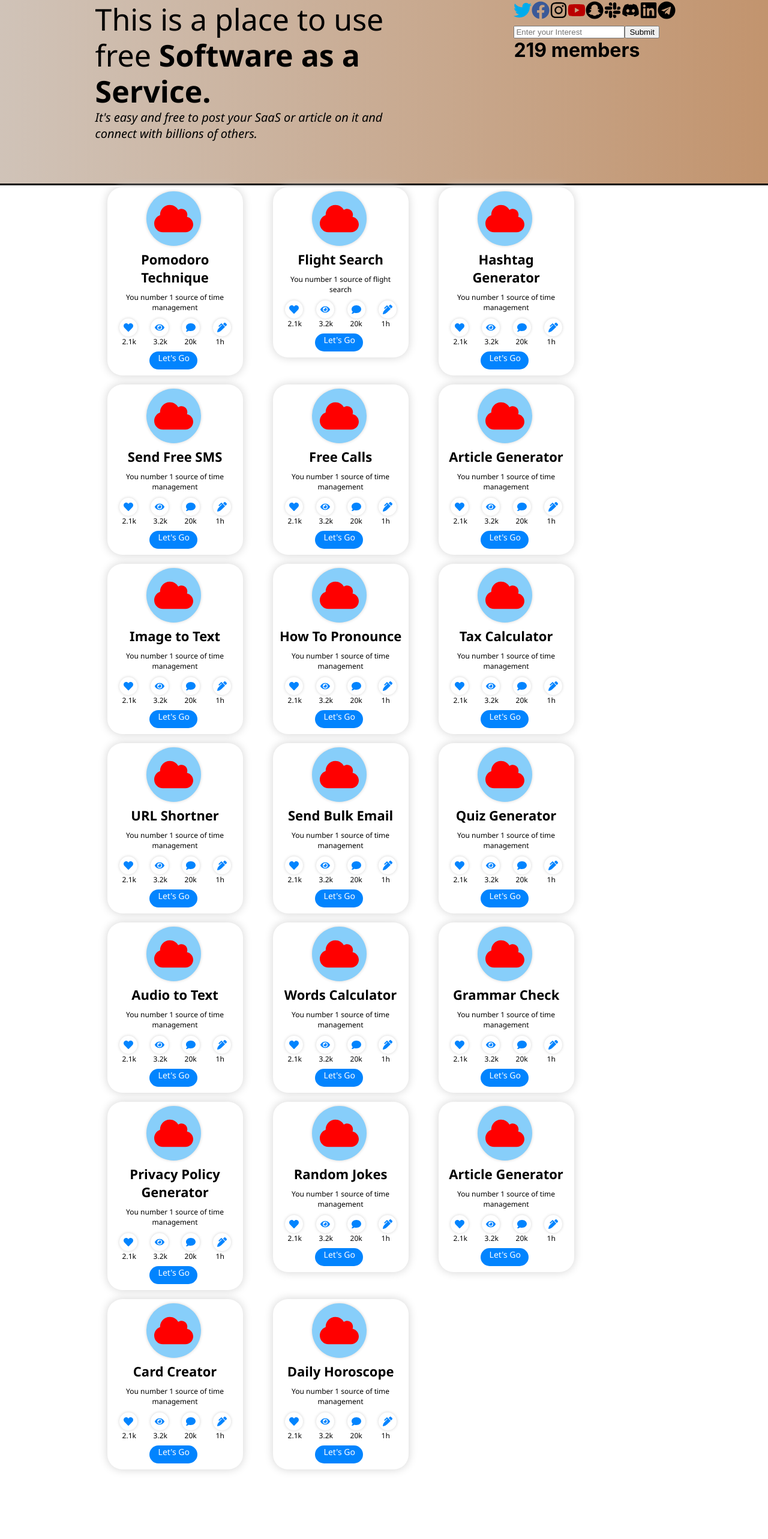
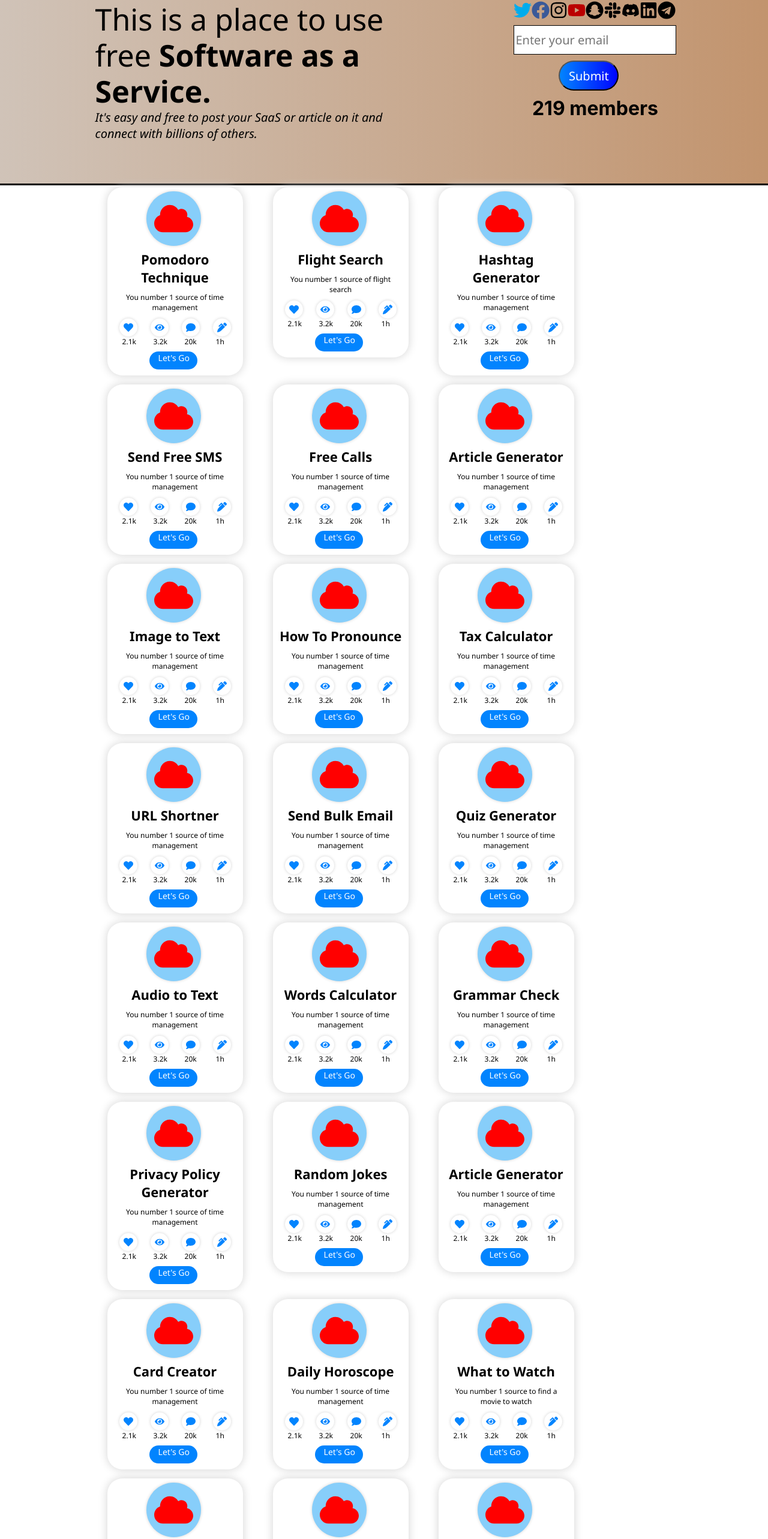
Before and after one commit to PackofSaaS/packofsaas, a React (Create React App) app in the folder client/: page / in a window 1280 px wide. Shown: the part 71-2637 px from the top of the page at 60% size. Before the commit the page ends 2536 px from the top, so only its background shows below. Built offline with nearby package versions, Linux system fonts and the light colour scheme.

Commit message:
5 new Tool cards and custom domain working

```diff
--- a/client/src/components/IntroSection.js
+++ b/client/src/components/IntroSection.js
@@ -69,15 +69,18 @@ export default function IntroSection() {
             <div style={{position: "absolute", float: "right"}}>
 
                     <input type="email"
-                    placeholder="Enter your Interest"
+                    className="inputtext"
+                    placeholder="Enter your email"
                     value={email}
                     onChange={e => handleInputChange(e.target.value)}/>
 
-                    <button onClick={handleSubmit}>Submit</button>
+                    <button
+                    className="btn-large"
+                    onClick={handleSubmit}>Submit</button>
 
                 <br/>
 
-                <h1>219 members</h1>
+                <h1 style={{textAlign: "center"}}>219 members</h1>
 
             </div>
 
--- a/client/src/css/pos.css
+++ b/client/src/css/pos.css
@@ -119,3 +119,26 @@
     padding-left: 15px;
     cursor: pointer;
   }
+
+  .inputtext{
+    width: 265px;
+    height: 45px;
+    border: 1px solid black;
+    font-family: "Segoe UI";
+    font-size: 20px;
+  }
+
+
+  .btn-large{
+
+    background-image: linear-gradient(to right, #0284FE , #0004ff);
+    width: 100px;
+    height: 50px;
+    margin-left: 75px;
+    margin-top: 10px;
+    margin-bottom: 10px;
+    border-radius: 99em;
+    color: white;
+    font-family: "Segoe UI";
+    font-size: 20px;
+   }
--- a/client/src/data/saasdata.json
+++ b/client/src/data/saasdata.json
@@ -237,5 +237,63 @@
         "comments" : "20k",
         "updated" : "1h"
 
+    },
+    {
+        "id" : 21,
+        "logo" : "",
+        "title" : "What to Watch",
+        "description" : "You number 1 source to find a movie to watch",
+        "likes" : "2.1k",
+        "views" : "3.2k",
+        "comments" : "20k",
+        "updated" : "1h"
+
+    },
+
+    {
+        "id" : 22,
+        "logo" : "",
+        "title" : "Generate Gifs",
+        "description" : "You number 1 source to find a movie to watch",
+        "likes" : "2.1k",
+        "views" : "3.2k",
+        "comments" : "20k",
+        "updated" : "1h"
+
+    }
+    ,
+    {
+        "id" : 23,
+        "logo" : "",
+        "title" : "Daily Notes",
+        "description" : "You number 1 source to find a movie to watch",
+        "likes" : "2.1k",
+        "views" : "3.2k",
+        "comments" : "20k",
+        "updated" : "1h"
+
+    }
+    ,
+    {
+        "id" : 24,
+        "logo" : "",
+        "title" : "Stopwatch",
+        "description" : "You number 1 source to find a movie to watch",
+        "likes" : "2.1k",
+        "views" : "3.2k",
+        "comments" : "20k",
+        "updated" : "1h"
+
+    },
+    {
+        "id" : 25,
+        "logo" : "",
+        "title" : "Sound Recorder",
+        "description" : "You number 1 source to find a movie to watch",
+        "likes" : "2.1k",
+        "views" : "3.2k",
+        "comments" : "20k",
+        "updated" : "1h"
+
     }
 ]
```
